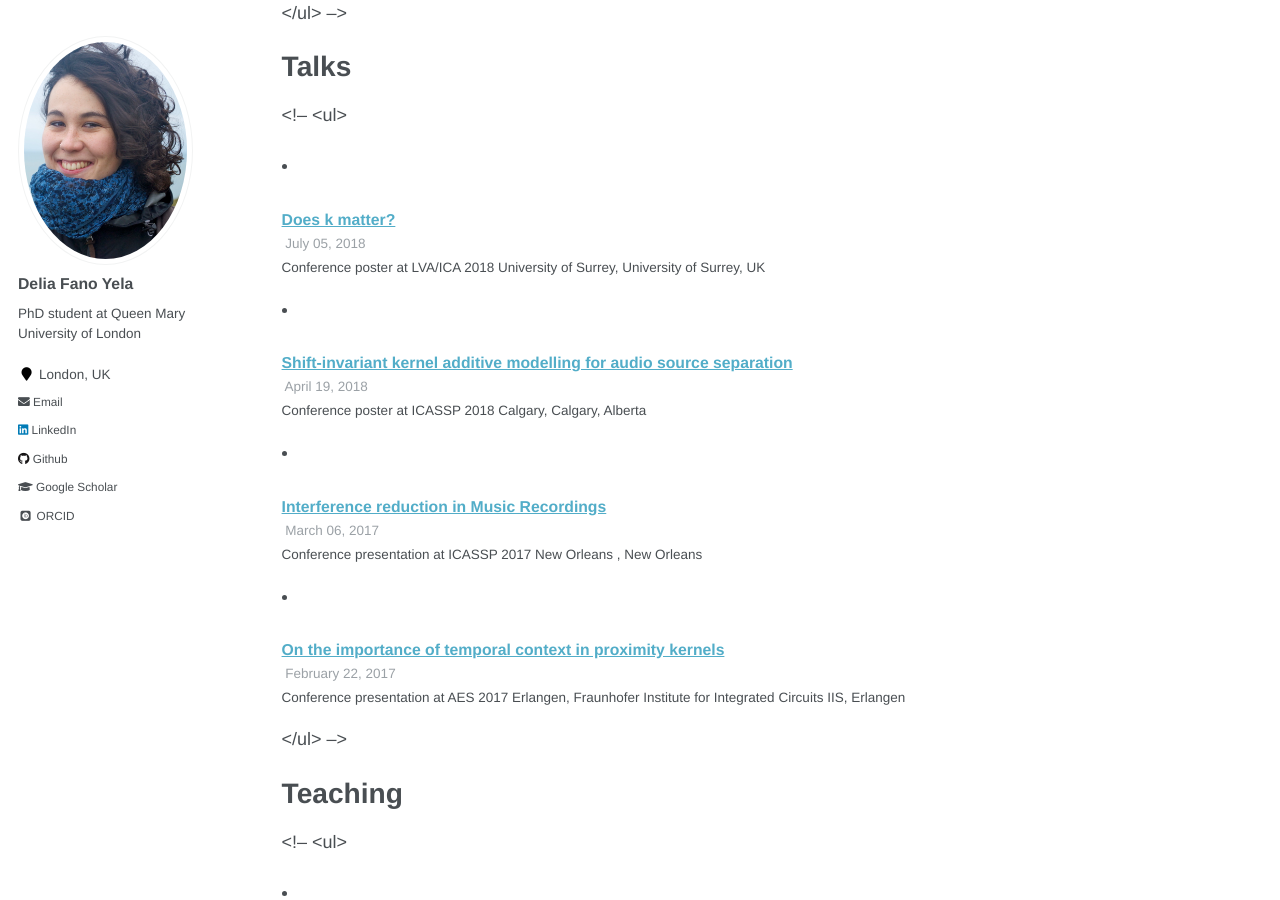
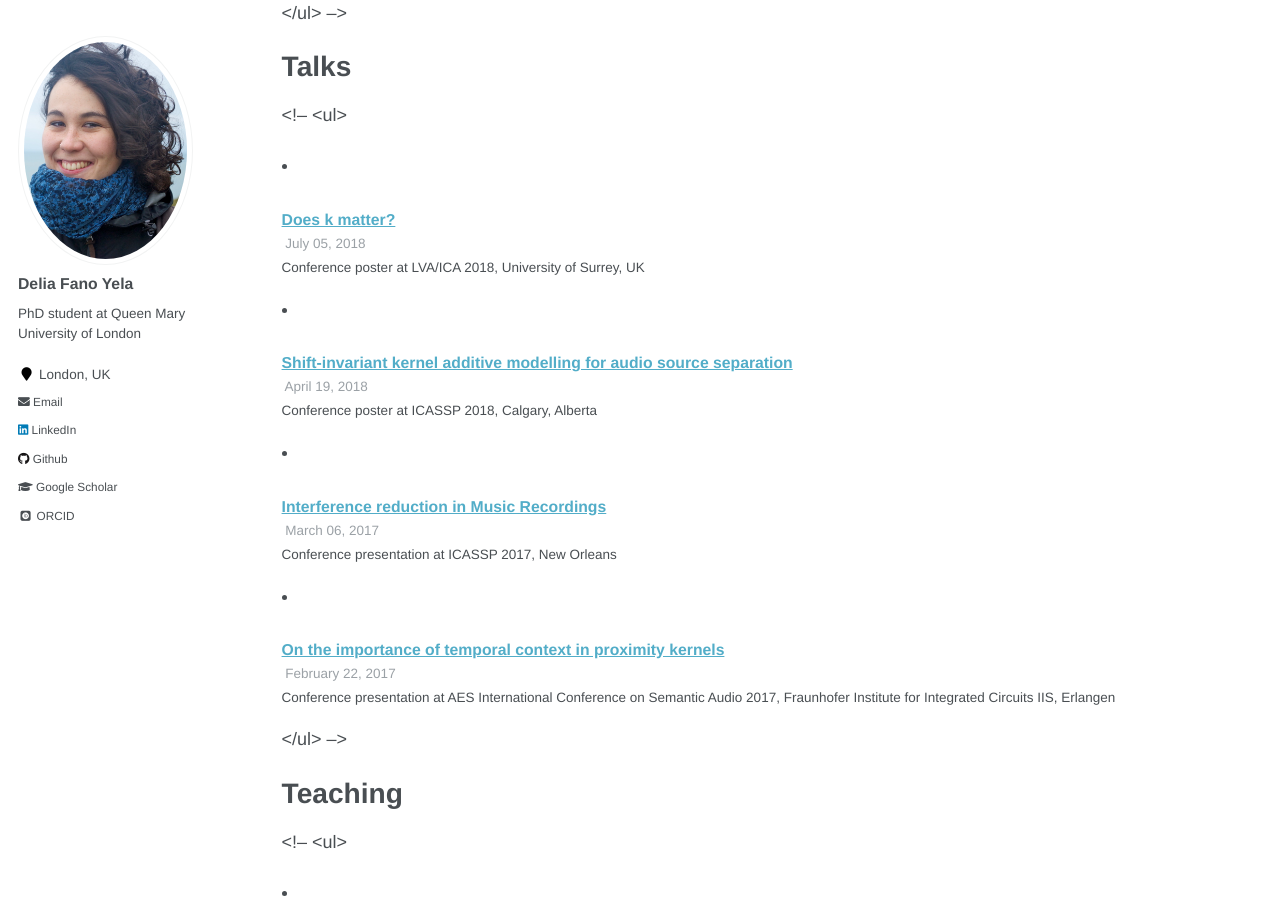
Before and after one commit to wil-j-wil/wil-j-wil2.github.io, a Jekyll site: the page built from _pages/cv.md, in a window 1280 px wide and 900 px high, scrolled down 1147 px. Built offline with Jekyll 4.4.1, drawn with Linux system fonts in a browser that asks for light colours; some web fonts are replaced.

Commit message:
talks update

```diff
--- a/_talks/2017-talk-1.md
+++ b/_talks/2017-talk-1.md
@@ -3,7 +3,7 @@ title: "Interference reduction in Music Recordings "
 collection: talks
 type: "Conference presentation "
 permalink: /talks/2017-talk-1
-venue: "ICASSP 2017 New Orleans "
+venue: "ICASSP 2017"
 date: 2017-03-06
 year: 2017
 location: "New Orleans"
--- a/_talks/2017-talk-2.md
+++ b/_talks/2017-talk-2.md
@@ -3,7 +3,7 @@ title: "On the importance of temporal context in proximity kernels"
 collection: talks
 type: "Conference presentation "
 permalink: /talks/2017-talk-2
-venue: "AES 2017 Erlangen"
+venue: "AES International Conference on Semantic Audio 2017"
 date: 2017-2-22
 year: 2017
 location: "Fraunhofer Institute for Integrated Circuits IIS, Erlangen"
--- a/_talks/2018-talk-3.md
+++ b/_talks/2018-talk-3.md
@@ -3,7 +3,7 @@ title: "Shift-invariant kernel additive modelling for audio source separation"
 collection: talks
 type: "Conference poster  "
 permalink: /talks/2018-talk-3
-venue: "ICASSP 2018 Calgary"
+venue: "ICASSP 2018"
 date: 2018-04-19
 year: 2018
 location: "Calgary, Alberta"
--- a/_talks/2018-talk-4.md
+++ b/_talks/2018-talk-4.md
@@ -1,9 +1,9 @@
 ---
 title: "Does k matter?"
 collection: talks
-type: "Conference poster  "
+type: "Conference poster"
 permalink: /talks/2018-talk-4
-venue: "LVA/ICA 2018 University of Surrey"
+venue: "LVA/ICA 2018"
 date: 2018-07-05
 year: 2018
 location: "University of Surrey, UK"
```
